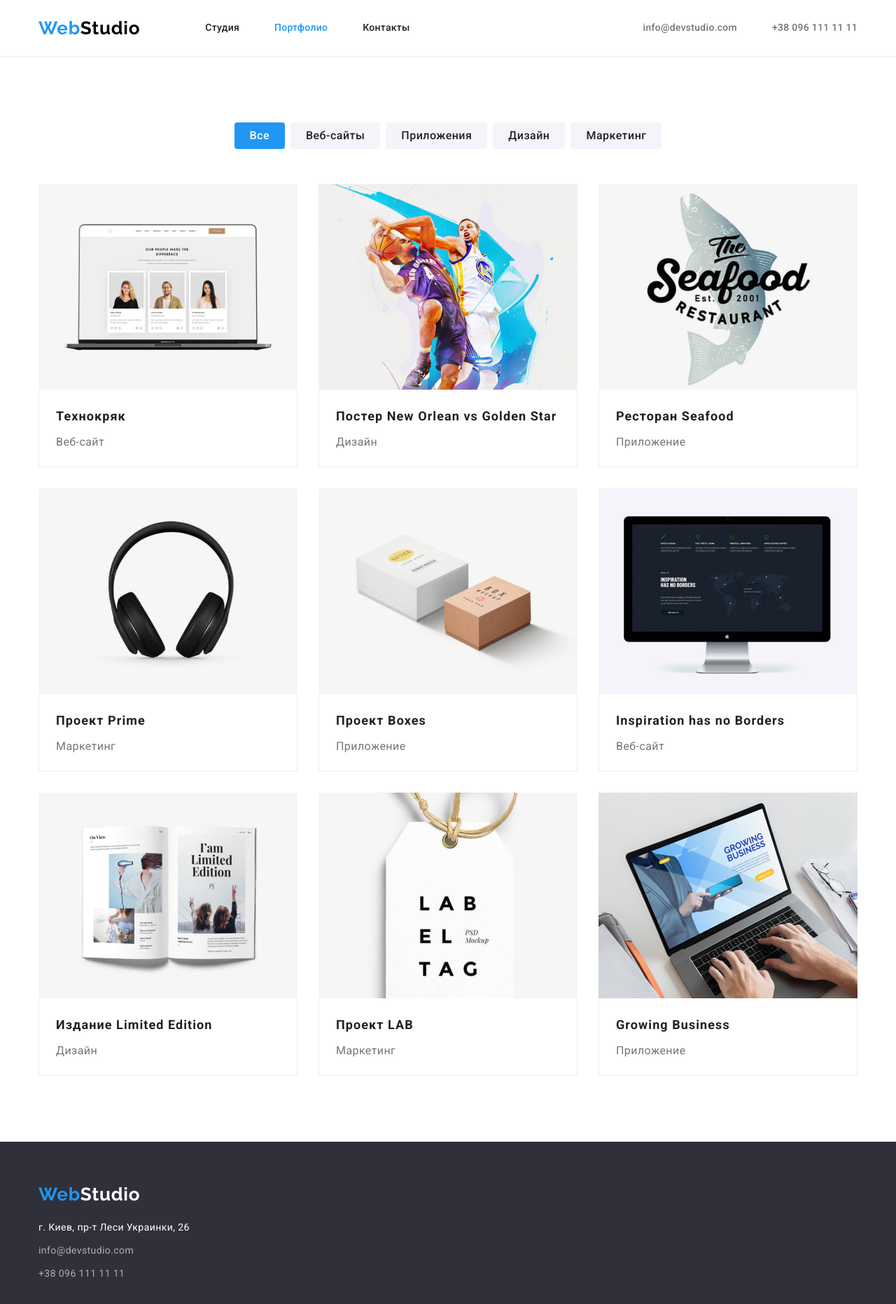
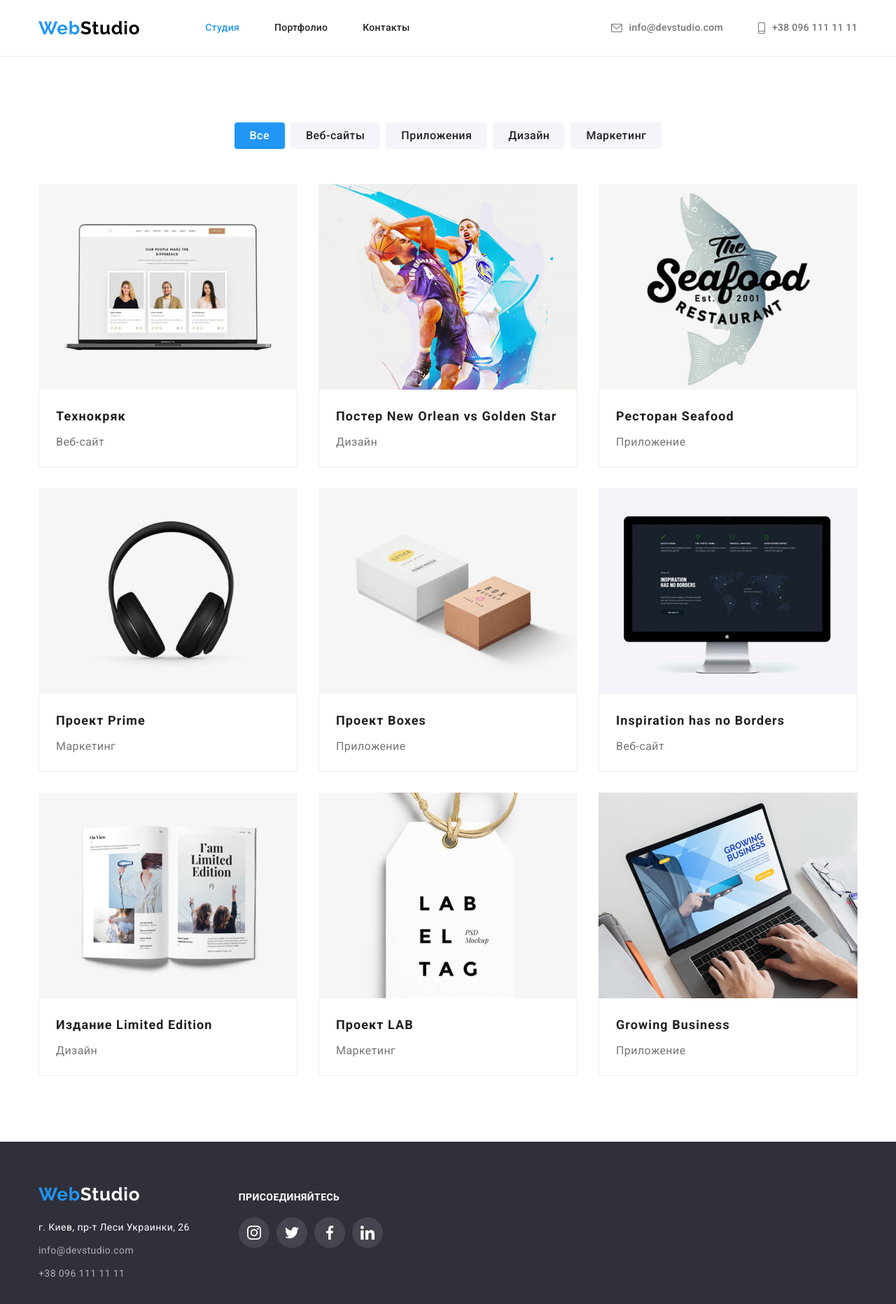
Before and after one commit to Chyhryn/goit-markup-hw-04, a plain HTML site: page portfolio.html in a window 1280 px wide. Shown: the whole page at 70% size. Drawn offline with nearby package versions, Linux system fonts and the light colour scheme.

Commit message:
Змінює header і footer на сторінці portfolio

```diff
--- a/portfolio.html
+++ b/portfolio.html
@@ -36,12 +36,10 @@
         <nav class="navigation">
           <ul class="nav-list list">
             <li class="nav-item">
-              <a class="nav-link link" href="./index.html">Студия</a>
+              <a class="nav-link link current" href="./index.html">Студия</a>
             </li>
             <li class="nav-item">
-              <a class="nav-link link current" href="./portfolio.html"
-                >Портфолио</a
-              >
+              <a class="nav-link link" href="./portfolio.html">Портфолио</a>
             </li>
             <li class="nav-item">
               <a class="nav-link link" href="">Контакты</a>
@@ -50,13 +48,19 @@
         </nav>
         <ul class="contacts-list list">
           <li class="contacts-item">
-            <a class="contacts-link link" href="mailto:info@devstudio.com"
-              >info@devstudio.com</a
+            <a class="contacts-link link" href="mailto:info@devstudio.com">
+              <svg class="contacts-icon" width="16" height="12">
+                <use href="./images/icons.svg#mail"></use>
+              </svg>
+              info@devstudio.com</a
             >
           </li>
           <li class="contacts-item">
-            <a class="contacts-link link" href="tel:380961111111"
-              >+38 096 111 11 11</a
+            <a class="contacts-link link" href="tel:380961111111">
+              <svg class="contacts-icon" width="10" height="16">
+                <use href="./images/icons.svg#phone"></use>
+              </svg>
+              +38 096 111 11 11</a
             >
           </li>
         </ul>
@@ -238,7 +242,8 @@
       </section>
     </main>
     <footer class="footer">
-      <div class="container">
+      <div class="container footer-container">
+        <div class="address">
           <a
             class="logo footer-logo"
             href="/index.html"
@@ -261,6 +266,40 @@
             </ul>
           </address>
         </div>
+        <div class="footer-social-links">
+          <p class="footer-social-uppertext">Присоединяйтесь</p>
+          <ul class="footer-social-list list">
+            <li class="footer-social-item">
+              <a href="" class="footer-social-link link">
+                <svg class="footer-social-icon" width="20" height="20">
+                  <use href="./images/icons.svg#instagram"></use>
+                </svg>
+              </a>
+            </li>
+            <li class="footer-social-item">
+              <a href="" class="footer-social-link link">
+                <svg class="footer-social-icon" width="20" height="20">
+                  <use href="./images/icons.svg#twitter"></use>
+                </svg>
+              </a>
+            </li>
+            <li class="footer-social-item">
+              <a href="" class="footer-social-link link">
+                <svg class="footer-social-icon" width="20" height="20">
+                  <use href="./images/icons.svg#facebook"></use>
+                </svg>
+              </a>
+            </li>
+            <li class="footer-social-item">
+              <a href="" class="footer-social-link link">
+                <svg class="footer-social-icon" width="20" height="20">
+                  <use href="./images/icons.svg#linkedin"></use>
+                </svg>
+              </a>
+            </li>
+          </ul>
+        </div>
+      </div>
     </footer>
   </body>
 </html>
```
Lines whose indentation alone changed are shown as unchanged.
